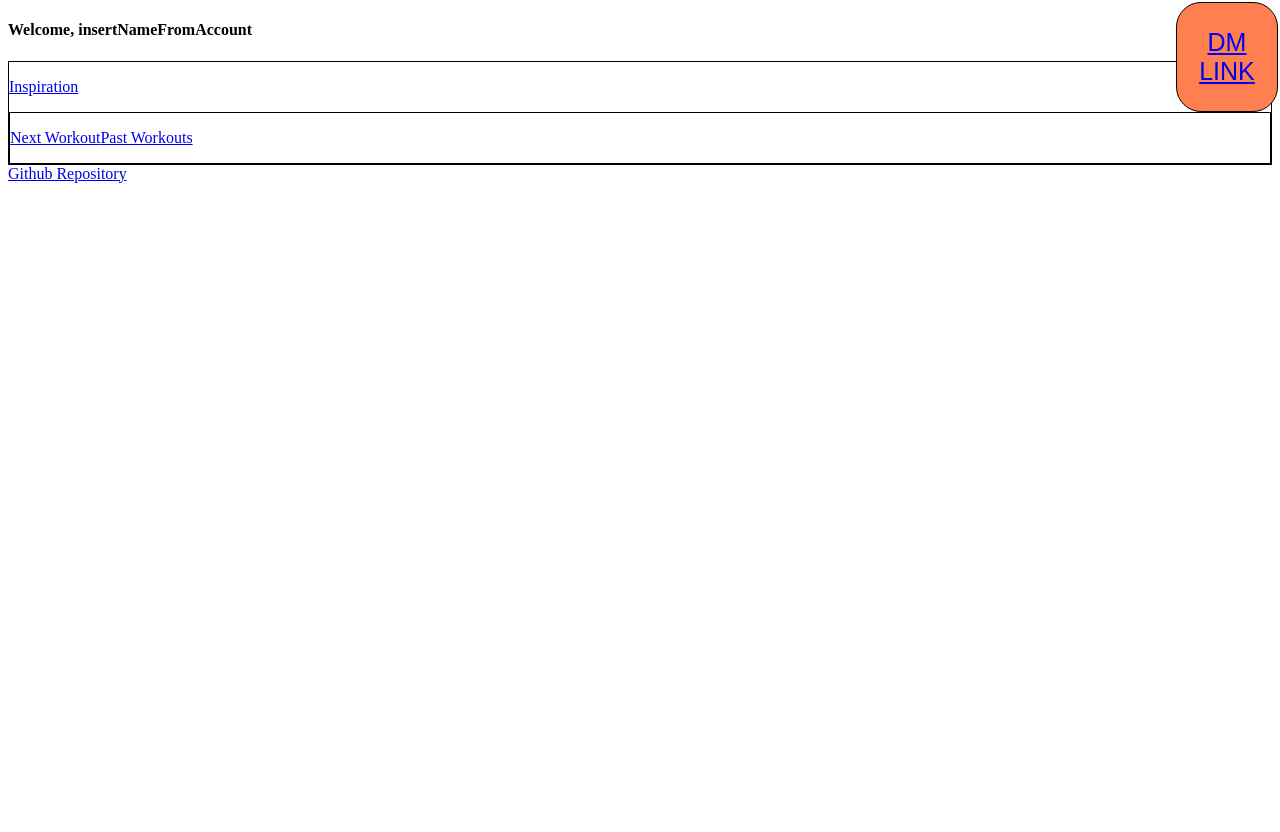
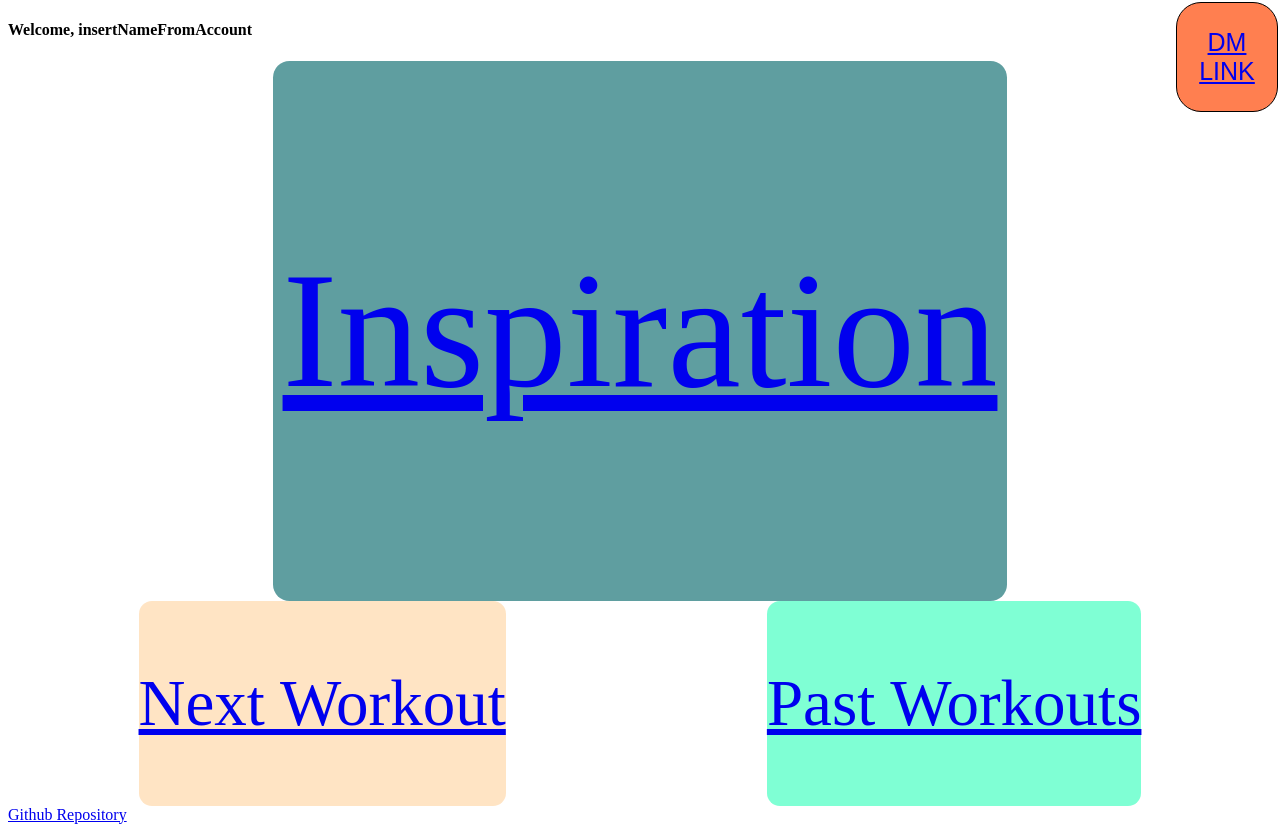
Before and after one commit to rmccurdy268/startup, a plain HTML site: page home.html in a window 1280 px wide. Before the commit the page ends 800 px from the top, so only its background shows below. Drawn offline with Linux system fonts and the light colour scheme.

Commit message:
home page looks almost like I want it to, buttons are large but do not scale when size of window is changed

```diff
--- a/styles.css
+++ b/styles.css
@@ -15,12 +15,37 @@
     position:absolute; right:2px; top:2px;
 }
 .verticalSplit{
-    border:thin solid black;
     display:flex;
     flex-direction:column;
+    flex: 0 50px;
 }
 .horizontalSplit{
-    border:thin solid black;
     display:flex;
     flex-direction:row;
+    flex: 0 50px;
 }
+.nextWorkoutBox{
+    background-color: bisque;
+    border-radius: .2em;
+    padding:0px;
+    padding-right: 0px;
+    margin:auto;
+    font-size: 65px;
+    text-align: center;
+}
+.pastWorkoutsBox{
+    background-color:aquamarine;
+    border-radius: .2em;
+    padding:0px;
+    padding-left: 0px;
+    margin:auto;
+    font-size: 65px;
+    text-align: center;
+}
+.inspirationBox{
+    background-color:cadetblue;
+    border-radius: .1em;
+    padding:10px;
+    margin:auto;
+    font-size: 165px;
+}
```
